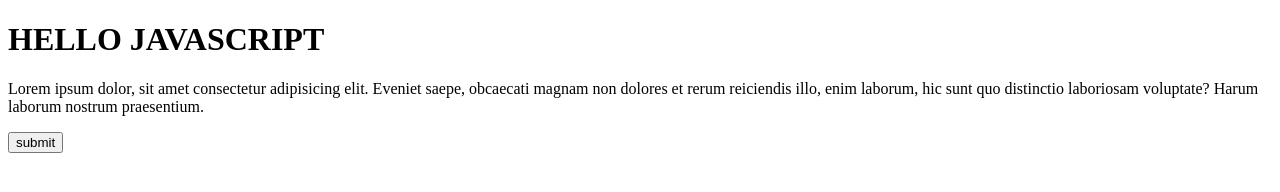
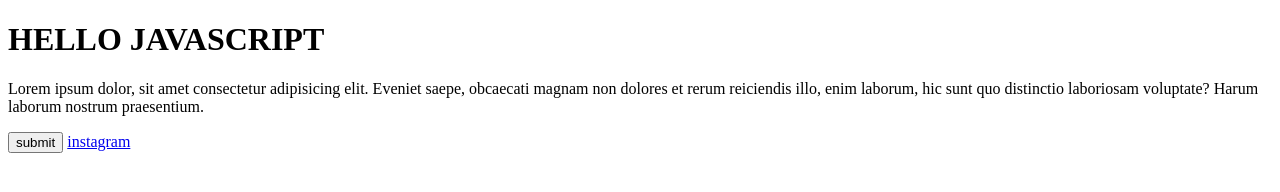
Before and after one commit to adisri05/my-web-dev-learning, a plain HTML site: page index.html in a window 1280 px wide. Drawn offline with Linux system fonts and the light colour scheme.

Commit message:
changes in index

```diff
--- a/index.html
+++ b/index.html
@@ -11,5 +11,9 @@
 
     <p>Lorem ipsum dolor, sit amet consectetur adipisicing elit. Eveniet saepe, obcaecati magnam non dolores et rerum reiciendis illo, enim laborum, hic sunt quo distinctio laboriosam voluptate? Harum laborum nostrum praesentium.</p>
     <button type="submit">submit</button>
+
+    <a href ="www.instagram.com">instagram</a>
+
+
 </body>
 </html>
```
